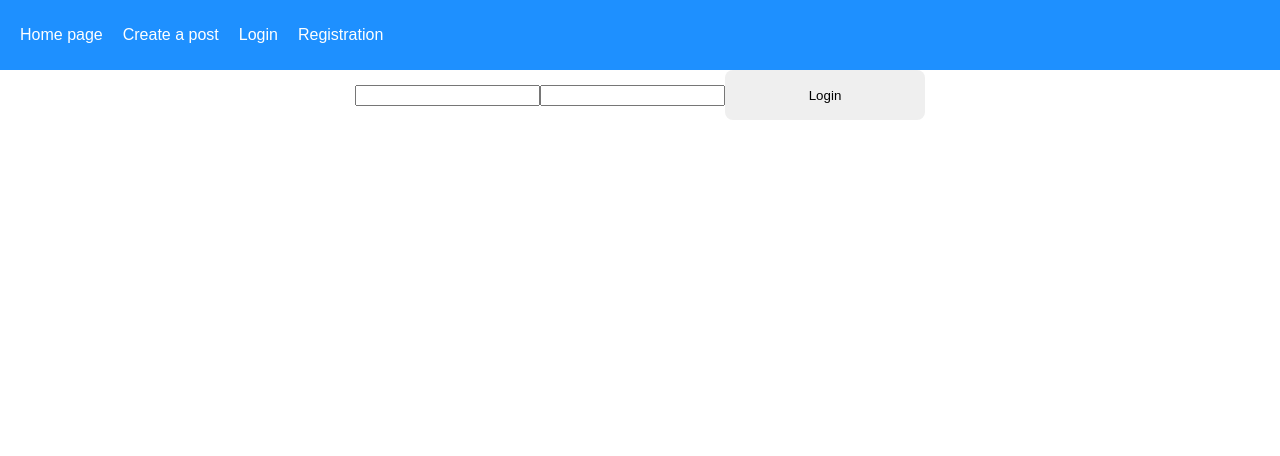
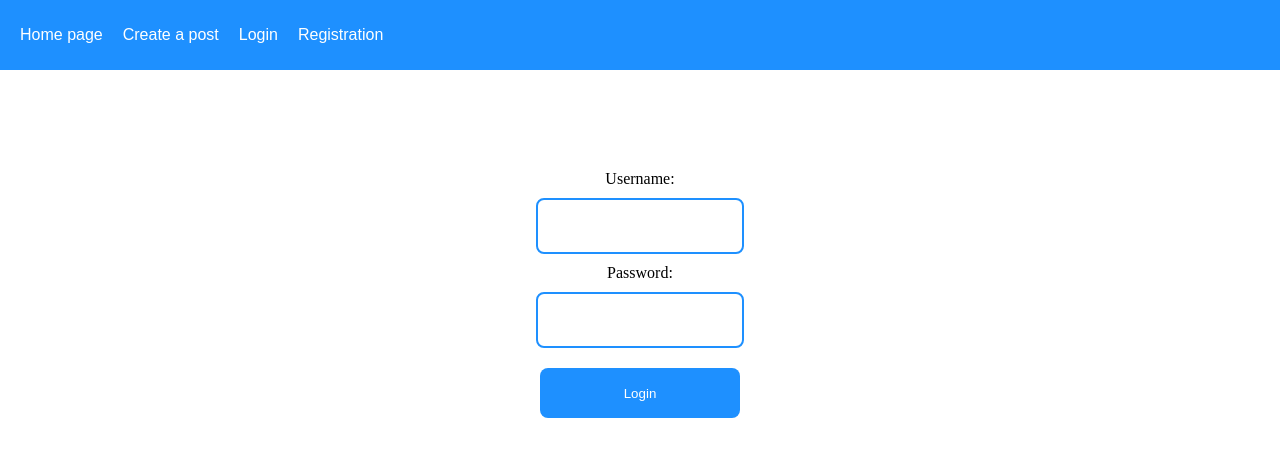
Before and after one commit to Abdelkarim-b/nodereact, a React (Create React App) app in the folder client/: page /login in a window 1280 px wide. Shown: the top 456 px of the page. Built offline with nearby package versions, Linux system fonts and the light colour scheme.

Commit message:
adding css -- ready for episode 9

```diff
--- a/client/src/App.css
+++ b/client/src/App.css
@@ -57,7 +57,15 @@
 
 /* CREATE POST PAGE CSS */
 
-.createPostPage {
+.createPostPage{
+  font-family: Arial, Helvetica, sans-serif;
+  width: 100vw;
+  height: 70vh;
+  display: flex;
+  justify-content: center;
+  align-items: center;
+}
+.registerPage{
   font-family: Arial, Helvetica, sans-serif;
   width: 100vw;
   height: 70vh;
@@ -200,3 +208,32 @@
 #individual .body {
   font-size: 25px;
 }
+
+/* LOGIN */
+
+.loginContainer {
+  display: flex;
+  align-items: center;
+  flex-direction: column;
+  width: 100%;
+  height: 100vh;
+  padding-top: 100px;
+}
+
+.loginContainer input,
+button {
+  width: 200px;
+  height: 50px;
+  border-radius: 8px;
+  border: none;
+  margin: 10px;
+}
+
+.loginContainer button {
+  background-color: dodgerblue;
+  color: white;
+}
+
+.loginContainer input {
+  border: 2px solid dodgerblue;
+}
--- a/client/src/pages/Login.js
+++ b/client/src/pages/Login.js
@@ -7,28 +7,30 @@
 
   const login = ()=>{
       const data = {username, password};
-      axios.post("http://127.0.0.1:3001/auth/login", data)
+      axios.post("http://localhost:3001/auth/login", data)
         .then((response)=>{
-           console.log('-- Login --', response);
+           console.log('-- Login --', response.data);
         })
   };
 
   return (
-    <div>
+    <div className="loginContainer">
+      <label>Username:</label>
       <input
-        type='text'
-        onChange={
-           (event)=> setUsername(event.target.value)
-           }
+        type="text"
+        onChange={(event) => {
+          setUsername(event.target.value);
+        }}
       />
+      <label>Password:</label>
       <input
-        type='password'
-        onChange={
-          (event)=> setPassword(event.target.value)
-        }
+        type="password"
+        onChange={(event) => {
+          setPassword(event.target.value);
+        }}
       />
 
-      <button onClick={login}>Login</button>
+      <button onClick={login}> Login </button>
     </div>
-  )
+  );
 }
--- a/client/src/pages/Registration.js
+++ b/client/src/pages/Registration.js
@@ -23,7 +23,7 @@
     }
 
   return (
-    <div>
+    <div className='registerPage'>
 
         <Formik
            initialValues={initialValues}
```
